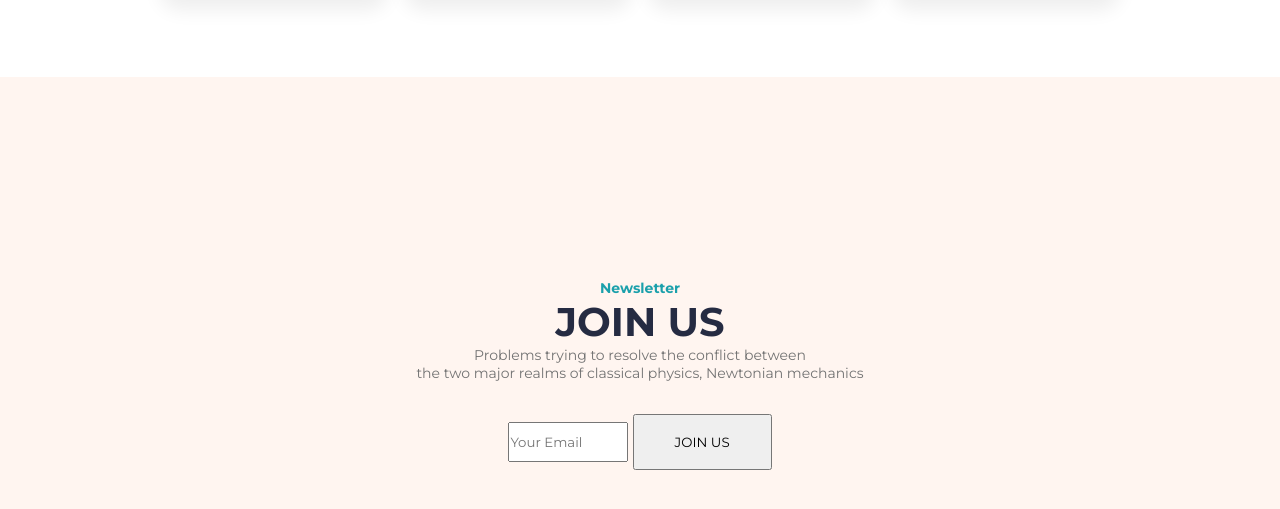
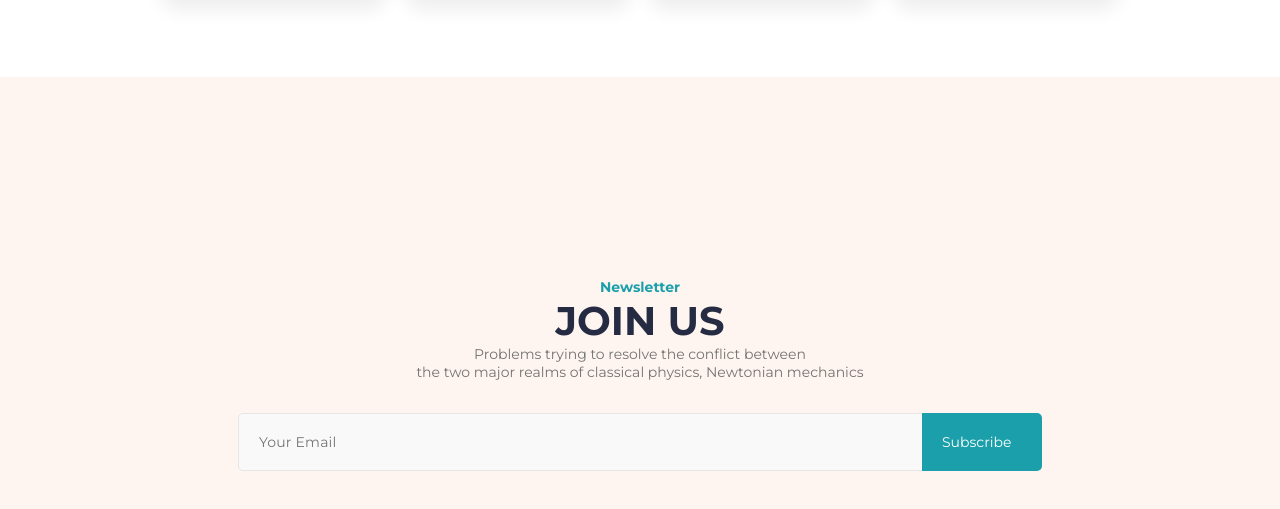
Before and after one commit to Fidesnoella/the-gym-medical-core-clone, a plain HTML site: page index.html in a window 1280 px wide. Shown: the part 2002-2511 px from the top of the page. Drawn offline with Linux system fonts and the light colour scheme.

Commit message:
finish buld footer

```diff
--- a/css/style.css
+++ b/css/style.css
@@ -252,8 +252,42 @@
     flex-direction: column;
     text-align: center;
 }
+ /* button */
+
+.footer__form-button {
+   display: flex;
+   align-items: center;
+   gap: -2px;
+}
 
 .footer__input {
+    height: 58px;
+    width: 688px;
+    border: 1px solid #E6E6E6;
+    border-radius: 5px;
+    font-weight: 400;
+    font-size: 14px;
+    line-height: 28px;
+    letter-spacing: 0.2px;
+    color: #737373;
+    padding-left: 20px;
+}
+
+.footer__input[type="text"] {
+    background-color: #F9F9F9;
+    margin-right: -4px;
+}
+
+.footer__btn {
+    padding: 15px 20px;
+    gap: 10px;
     width: 120px;
-    height: 40px;
+    height: 58px;
+    font-size: 14px;
+    font-weight: 400;
+    background: #1BA0AB;
+    border-radius: 0px 5px 5px 0px;
+    color: white;
+    text-decoration: none;
+    padding-top: 20px;
 }
--- a/index.html
+++ b/index.html
@@ -117,11 +117,11 @@
             </p>
         </div>
 
-        <div class="footer__form">
-            <input type="text" class="footer__input" placeholder="Your Email">
-            <button class="footer__btn btn btn--contained">
-                JOIN US
-            </button>
+        <div class="footer__form-button">
+            <form  class="footer__form" action="">
+                <input type="text" class="footer__input" placeholder="Your Email">
+            </form>
+            <a href=""  class="footer__btn">Subscribe</a>
         </div>
     </footer>
 
```
